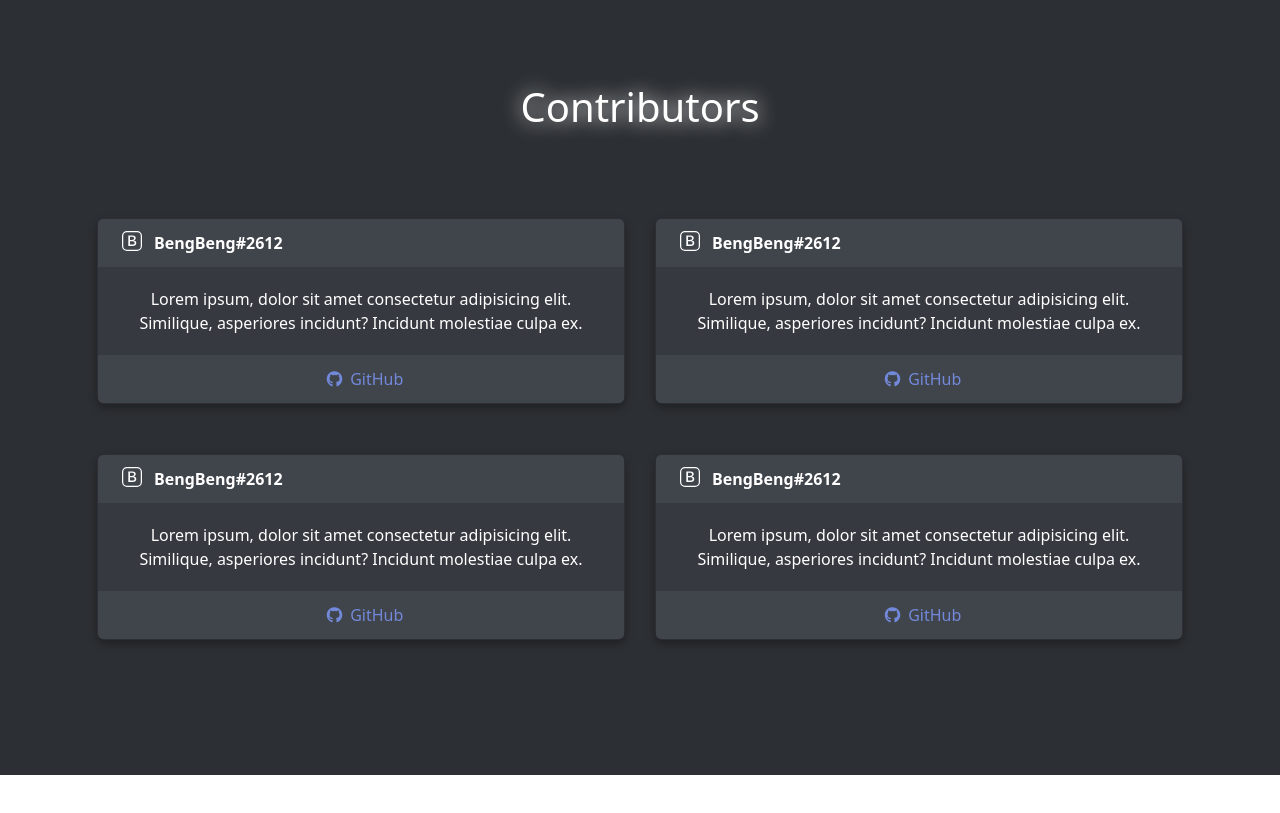
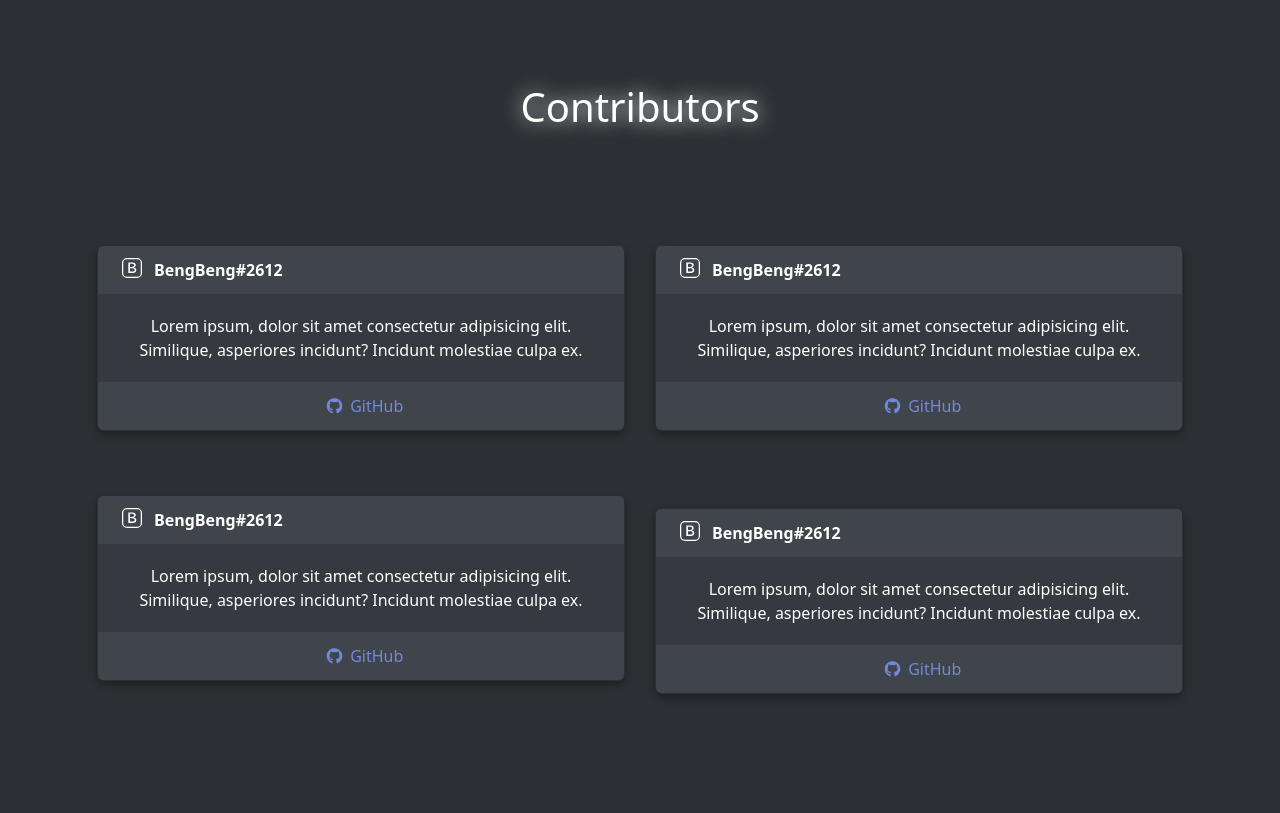
Before and after one commit to niezk/porschecool, a website: page index.html in a window 1280 px wide. Shown: the part 5045-5858 px from the top of the page. Before the commit the page ends 5820 px from the top, so only its background shows below. Drawn offline with nearby package versions, Linux system fonts and the light colour scheme.

Commit message:
launching now

```diff
--- a/index.html
+++ b/index.html
@@ -280,7 +280,7 @@
 
         <!-- card contributor grup start -->
       <div class="cards-group d-xl-flex text-center justify-content-center align-items-center container">
-        <div class="card-contribut">
+        <div class="card-contribut mt-3">
           <div class="card">
             <div class="card-header d-flex fw-bold text-white ">
               <h5 class="px-2">
--- a/misc/style.css
+++ b/misc/style.css
@@ -181,12 +181,14 @@
 
 .card-contribut {
     margin: 15px;
+    margin-top: 42px;
     /* PR BUAT CONTRIBUTOR CARD FLEX DI LAPTOP DAN KECILKAN WIDTH !!! */
 }
 
 .cards-group {
     /* PR BUAT CONTRIBUTOR CARD FLEX DI LAPTOP DAN KECILKAN WIDTH !!! */
     width: 1500px;
+    top: 0;
     height: 250px;
 }
 
```
